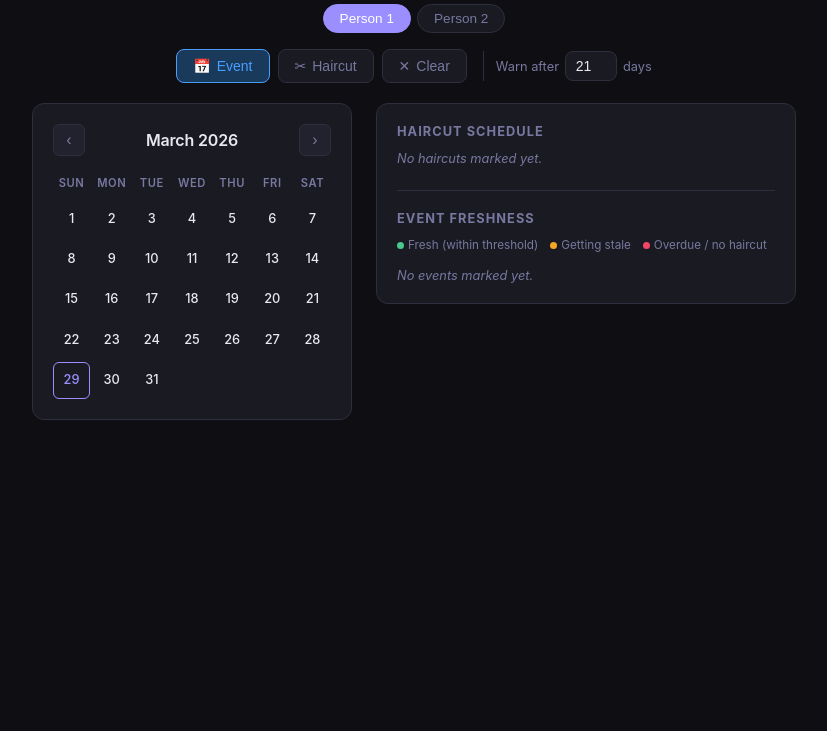
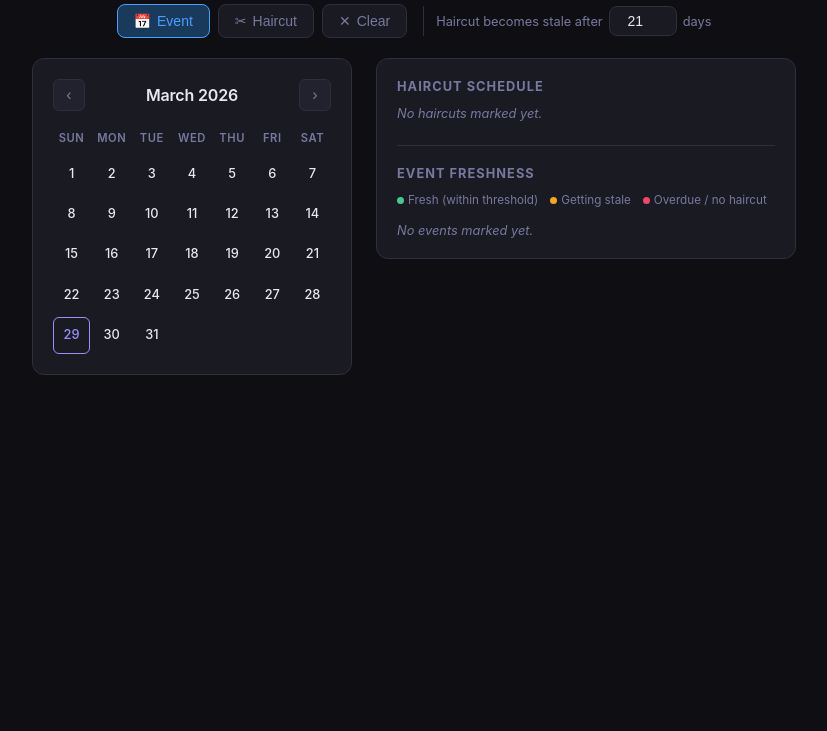
Before and after one commit to lemon-bendy/haircut-planner, a plain HTML site: page index.html in a window 1280 px wide. Shown: the part 69-800 px from the top of the page, without its empty margins (226-1053 px from the left). Drawn offline with Linux system fonts and the light colour scheme.

Commit message:
cleaup, remove profiles

```diff
--- a/index.html
+++ b/index.html
@@ -105,7 +105,7 @@
   }
 
   .threshold-wrap input {
-    width: 52px;
+    width: 68px;
     padding: 6px 8px;
     border-radius: var(--radius);
     border: 1.5px solid var(--border);
@@ -392,43 +392,11 @@
   .legend-dot.yellow { background: var(--yellow); }
   .legend-dot.red { background: var(--red); }
 
-  /* Profile switcher */
-  .profile-bar {
-    display: flex;
-    align-items: center;
-    gap: 6px;
-    margin-bottom: 16px;
-  }
-
-  .profile-btn {
-    padding: 6px 16px;
-    border-radius: 20px;
-    border: 1.5px solid var(--border);
-    background: var(--surface);
-    color: var(--text-muted);
-    font-size: 0.85rem;
-    font-weight: 500;
-    cursor: pointer;
-    transition: all 0.15s;
-  }
-
-  .profile-btn:hover {
-    border-color: var(--text-muted);
-    color: var(--text);
-  }
-
-  .profile-btn.active {
-    background: var(--today-ring);
-    border-color: var(--today-ring);
-    color: #fff;
-  }
 </style>
 </head>
 <body>
 
 <h1>✂ Haircut Planner</h1>
-
-<div class="profile-bar" id="profile-bar"></div>
 
 <div class="toolbar">
   <button class="mode-btn" id="btn-event" onclick="setMode('event')">
@@ -441,7 +409,7 @@
     <span>✕</span> Clear
   </button>
   <div class="threshold-wrap">
-    <label for="threshold-input">Warn after</label>
+    <label for="threshold-input">Haircut becomes stale after</label>
     <input type="number" id="threshold-input" min="1" max="365" value="21" onchange="updateThreshold()" oninput="updateThreshold()">
     <label for="threshold-input">days</label>
   </div>
@@ -475,12 +443,10 @@
 </div>
 
 <script>
-// ── Profiles & State ──────────────────────────────────────────────────────
-const PROFILES = ['Person 1', 'Person 2'];
-const META_KEY = 'haircutPlanner_activeProfile';
+// ── State ─────────────────────────────────────────────────────────────────
+const STORAGE_KEY = 'haircutPlanner';
 
 let state = {
-  profile: null,
   events: [],    // ISO date strings YYYY-MM-DD
   haircuts: [],  // ISO date strings YYYY-MM-DD
   threshold: 21, // days
@@ -489,13 +455,9 @@ let state = {
   viewMonth: null, // 0-indexed
 };
 
-function storageKey(profile) {
-  return `haircutPlanner_${profile}`;
-}
-
 function loadState() {
   try {
-    const raw = localStorage.getItem(storageKey(state.profile));
+    const raw = localStorage.getItem(STORAGE_KEY);
     if (raw) {
       const saved = JSON.parse(raw);
       state.events   = saved.events   || [];
@@ -511,34 +473,12 @@ function loadState() {
 
 function saveState() {
   try {
-    localStorage.setItem(storageKey(state.profile), JSON.stringify({
+    localStorage.setItem(STORAGE_KEY, JSON.stringify({
       events:    state.events,
       haircuts:  state.haircuts,
       threshold: state.threshold,
     }));
   } catch(e) {}
-}
-
-function switchProfile(name) {
-  state.profile = name;
-  try { localStorage.setItem(META_KEY, name); } catch(e) {}
-  loadState();
-  document.getElementById('threshold-input').value = state.threshold;
-  renderProfileBar();
-  renderCalendar();
-  renderSummary();
-}
-
-function renderProfileBar() {
-  const bar = document.getElementById('profile-bar');
-  bar.innerHTML = '';
-  PROFILES.forEach(name => {
-    const btn = document.createElement('button');
-    btn.className = 'profile-btn' + (name === state.profile ? ' active' : '');
-    btn.textContent = name;
-    btn.onclick = () => switchProfile(name);
-    bar.appendChild(btn);
-  });
 }
 
 // ── Date helpers ───────────────────────────────────────────────────────────
@@ -807,11 +747,6 @@ function renderEventFreshness() {
 
 // ── Init ───────────────────────────────────────────────────────────────────
 function init() {
-  // Restore last active profile, default to first
-  let saved = null;
-  try { saved = localStorage.getItem(META_KEY); } catch(e) {}
-  state.profile = PROFILES.includes(saved) ? saved : PROFILES[0];
-
   const now = new Date();
   state.viewYear  = now.getFullYear();
   state.viewMonth = now.getMonth();
@@ -819,7 +754,6 @@ function init() {
   loadState();
   document.getElementById('threshold-input').value = state.threshold;
 
-  renderProfileBar();
   setMode('event');
   renderCalendar();
   renderSummary();
```
